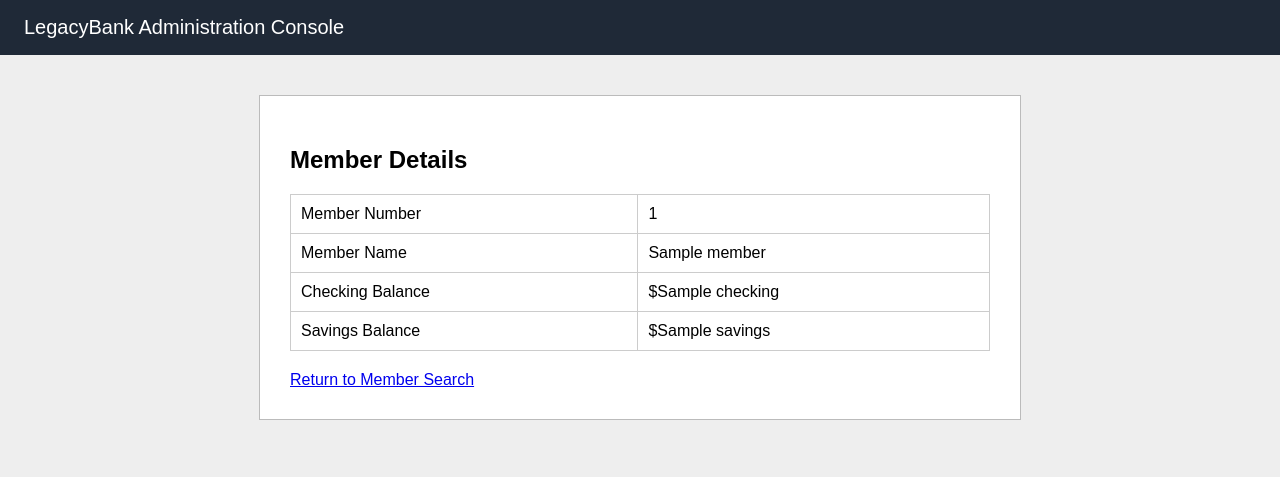
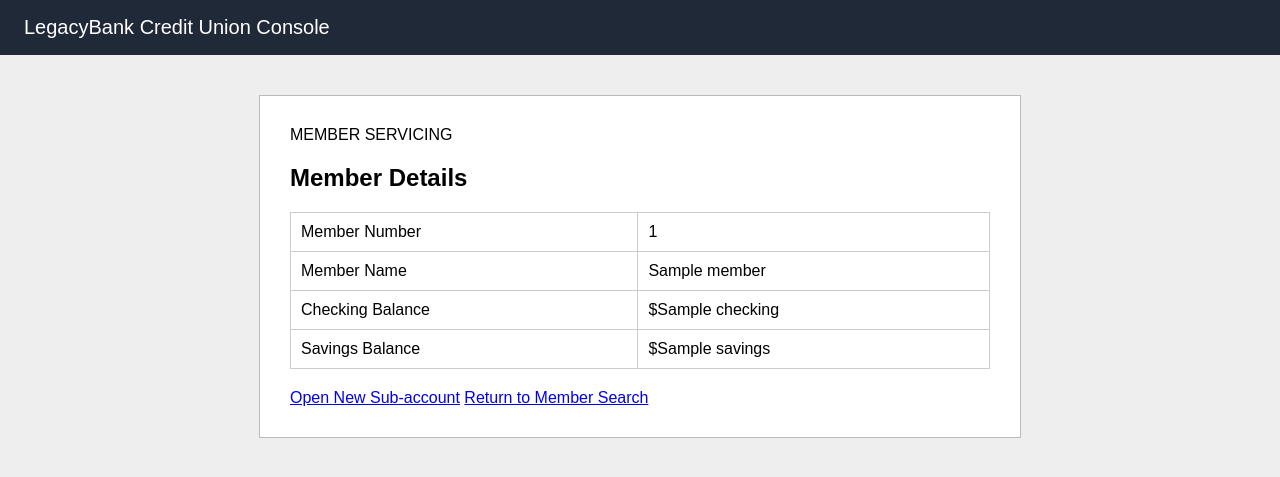
Before and after one commit to Vishnu1721/bankpilot, a Flask app: template demo_app/templates/member.html in a window 1280 px wide. Shown: the top 477 px of the page. Run offline with Flask 3, Linux system fonts and the light colour scheme; the template is opened without the code that fills it: most values are stand-ins (such as "Sample title", 1, 10 or a date in 2020).

Commit message:
Extend demo_app/templates/member.html

```diff
--- a/demo_app/templates/member.html
+++ b/demo_app/templates/member.html
@@ -1,49 +1,14 @@
 <!DOCTYPE html>
-<html lang="en">
-<head>
-    <meta charset="UTF-8">
-    <title>Member Details</title>
-    <link rel="stylesheet"
-          href="{{ url_for('static', filename='style.css') }}">
-</head>
-
-<body>
-
-<div class="header">
-    LegacyBank Administration Console
-</div>
-
-<div class="container">
-
-    <h2>Member Details</h2>
-
-    <table class="details">
-
-        <tr>
-            <td>Member Number</td>
-            <td>{{ member_id }}</td>
-        </tr>
-
-        <tr>
-            <td>Member Name</td>
-            <td>{{ member.name }}</td>
-        </tr>
-
-        <tr>
-            <td>Checking Balance</td>
-            <td>${{ member.checking }}</td>
-        </tr>
-
-        <tr>
-            <td>Savings Balance</td>
-            <td>${{ member.savings }}</td>
-        </tr>
-
-    </table>
-
-    <a href="/">Return to Member Search</a>
-
-</div>
-
-</body>
-</html>
+<html lang="en"><head><meta charset="UTF-8"><title>Member Details</title>
+<link rel="stylesheet" href="{{ url_for('static', filename='style.css') }}"></head>
+<body><div class="header">LegacyBank Credit Union Console</div>
+<div class="container"><div class="eyebrow">MEMBER SERVICING</div><h2>Member Details</h2>
+<table class="details">
+<tr><td>Member Number</td><td>{{ member_id }}</td></tr>
+<tr><td>Member Name</td><td>{{ member.name }}</td></tr>
+<tr><td>Checking Balance</td><td>${{ member.checking }}</td></tr>
+<tr><td>Savings Balance</td><td>${{ member.savings }}</td></tr>
+</table><div class="actions">
+<a class="button" href="{{ url_for('new_subaccount', member_id=member_id) }}">Open New Sub-account</a>
+<a href="/">Return to Member Search</a>
+</div></div></body></html>
```
